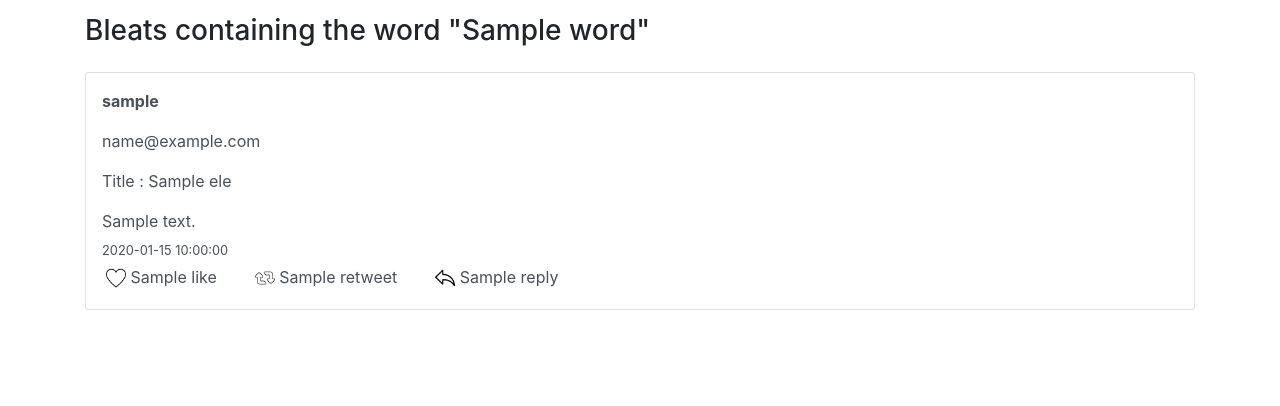
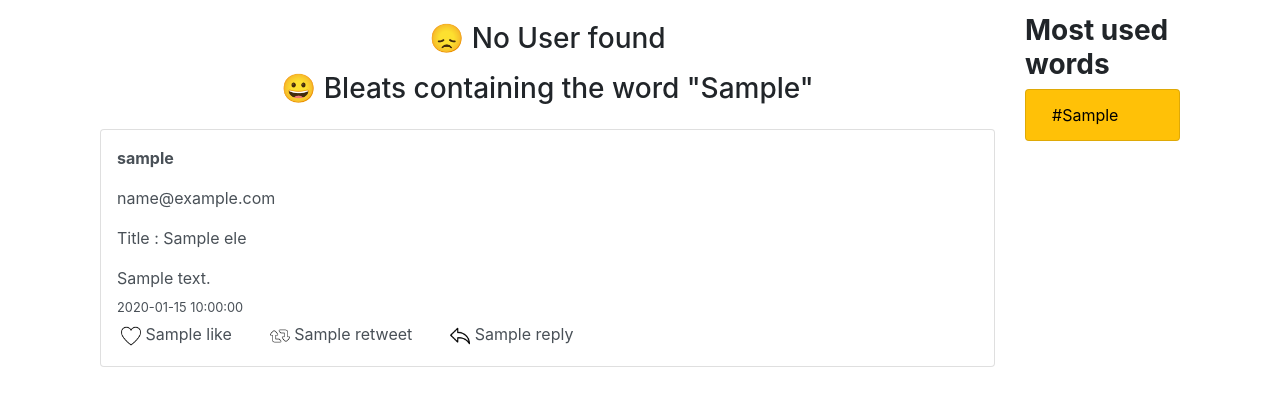
Before and after one commit to Matth-info/Twitter_M1_IDD_Calvet_Besnier, a Flask app: template templates/search.html in a window 1280 px wide. Shown: the part 66-472 px from the top of the page. Run offline with Flask 2, Linux system fonts and the light colour scheme; the template is opened without the code that fills it: most values are stand-ins (such as "Sample title", 1, 10 or a date in 2020); some libraries are stand-ins or nearby versions.

Commit message:
Update search.html

```diff
--- a/templates/search.html
+++ b/templates/search.html
@@ -1,23 +1,51 @@
 {% extends 'base.html' %}
 
 {% block title %}<title> Bleats</title>{% endblock %}
+{% block style %}<style>
+    .link-button {
+        background: none;
+        border: none;
+        cursor: pointer;
+    }
 
+    .link-button:focus {
+        outline: none;
+    }
+
+    .link-button:active {
+        color: red;
+    }
+</style>
+{% endblock %}
 {% block main %}
-
+<div class="container">
+    <div class="row">
+        <div class="col">
             {% if user_bool %}
-<h3>Users</h3>
+            <div class="text-center">
+                <h3>&#128512; {{word_s}} Users</h3>
+            </div>
             {%for ele in user_found.keys() %}
             <ul class="list-group">
                 <li class="list-group-item list-group-item-action flex-column align-items-start mt-3 shadow p-3 ">
-        <a href={{user_found[ele]}}>{{ele["username"]}}</a>
+                    <a href="/profile/{{user_found[ele]}}">{{ele["username"]}}</a>
                     <p>{{ele["email"]}}</p>
                 </li>
             </ul>
             {%endfor%}
-{%endif %}
+            {%else%}
+            <div class="container text-center">
+                <div class="d-inline-flex p-2">
+                    <h3>&#128542; No User found </h3>
+
+                </div>
+            </div>
+            {%endif%}
 
             {% if b_list|length %}
-<h3>Bleats containing the word "{{word}}"</h3>
+            <div class="text-center">
+                <h3>&#128512; Bleats containing the word "{{word_s}}"</h3>
+            </div>
             {%for ele in b_list %}
             <ul class="list-group">
                 <li class="list-group-item list-group-item-action flex-column align-items-start mt-3 shadow p-3 ">
@@ -29,7 +57,8 @@
                     <div class="row g-2">
                         <div class="p-1">
                             <div class="col">
-                    <img src="{{url_for('static', filename='like.png')}}" height="20px" width="20px"> {{ele.like}}
+                                <img src="{{url_for('static', filename='like.png')}}" height="20px" width="20px">
+                                {{ele.like}}
                             </div>
                         </div>
                         <div class="p-1">
@@ -40,12 +69,34 @@
                         </div>
                         <div class="p-1">
                             <div class="col">
-                    <img src="{{url_for('static', filename='reply.png')}}" height="20px" width="20px"> {{ele.reply}}
+                                <img src="{{url_for('static', filename='reply.png')}}" height="20px" width="20px">
+                                {{ele.reply}}
                             </div>
                         </div>
                 </li>
             </ul>
             {%endfor%}
-{% endif %}
+            {% else %}
+            <div class="container text-center">
+                <h3>&#128542; No bleats found </h3>
+            </div>
+            {%endif%}
+        </div>
+        <div class="col col-lg-2 rounded">
+            <h3><b>Most used words</b></h3>
+            <ul class="list-group align-items-center ">
+                {%for w in most_used_word %}
+                <li
+                    class="list-group-item list-group-item-action flex-column align-items-start shadow bg-warning text-dark">
+                    <form action="/home_page" method="post">
+                        <input type="hidden" class="form-control mr-sm-2" type="search" name="search" value="{{w}}">
+                        <button class="link-button" type="submit">#{{w}}</button>
+                    </form>
+                </li>
+                {%endfor%}
+            </ul>
 
+        </div>
+    </div>
+</div>
 {% endblock %}
```
Lines whose indentation alone changed are shown as unchanged.
